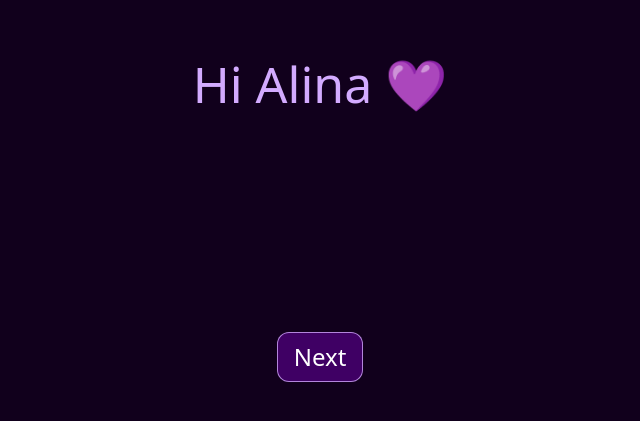
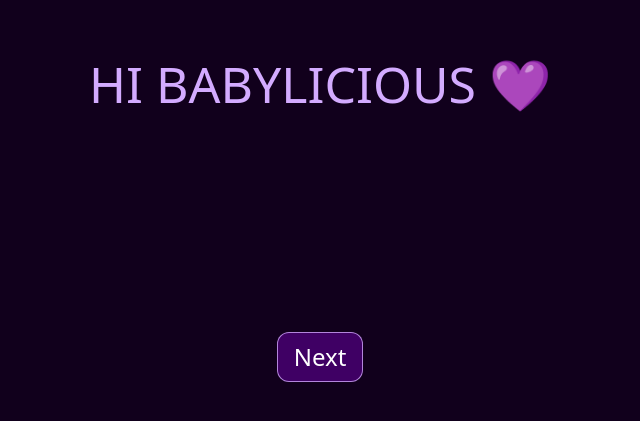
Before and after one commit to lifewhater/valentines, a Vue app: page / in a window 1280 px wide. Shown: the part 179-600 px from the top of the page, without its empty margins (320-960 px from the left). Built offline with nearby package versions, Linux system fonts and the light colour scheme.

Commit message:
Fixed text issue

```diff
--- a/src/components/INTRO.vue
+++ b/src/components/INTRO.vue
@@ -31,7 +31,7 @@ import SplitText from 'gsap/SplitText'
 gsap.registerPlugin(SplitText)
 
 const message = [
-  "Hi Alina 💜",
+  "HI BABYLICIOUS 💜",
   "Againnnn <3",
   "OH",
   "MY",
```
